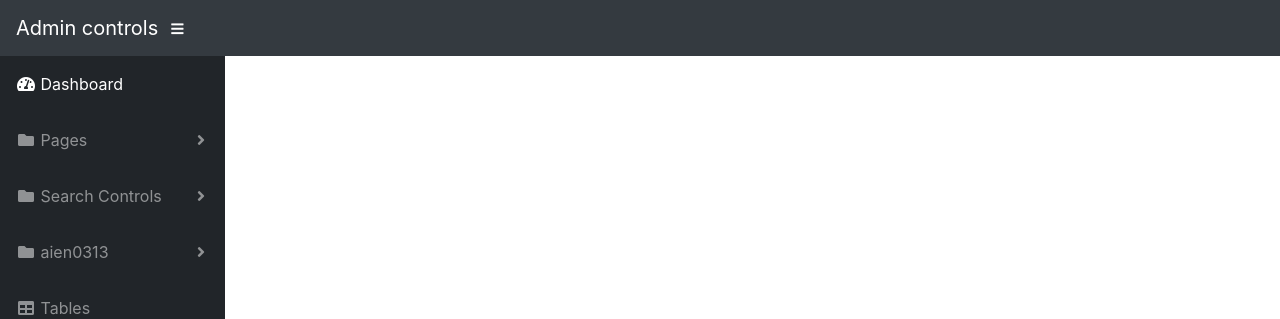
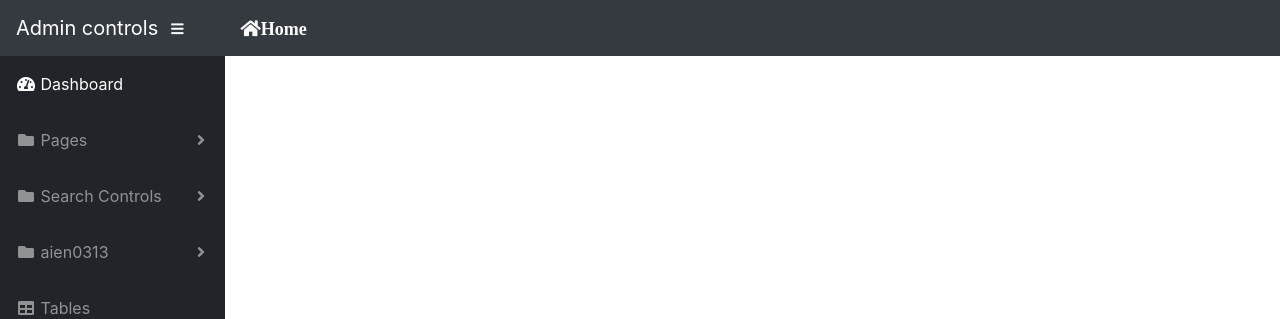
Before and after one commit to a96385250/team03project, a Django app: page /edit/ in a window 1280 px wide. Shown: the top 319 px of the page. Run offline with Django 3.2, Linux system fonts and the light colour scheme; some libraries are stand-ins or nearby versions.

Commit message:
aien0313 edit.html add index

```diff
--- a/templates/edit.html
+++ b/templates/edit.html
@@ -24,11 +24,11 @@
     <!-- Navigation -->
     <nav class="navbar navbar-expand navbar-dark bg-dark static-top">
 
-      <a class="navbar-brand mr-1" href="index.html">Admin controls</a>
-
+      <a class="navbar-brand mr-1" href="{% url 'admin:edit' %}">Admin controls</a>
       <button class="btn btn-link btn-sm text-white order-1 order-sm-0" id="sidebarToggle" href="#">
         <i class="fas fa-bars"></i>
       </button>
+      <a class="navbar-brand ml-5" href="{% url 'base:index' %}"><i class="fas fa-home icon">Home</i></a></a>
     </nav>
     <div id="wrapper">
     <ul class="sidebar navbar-nav">
```
